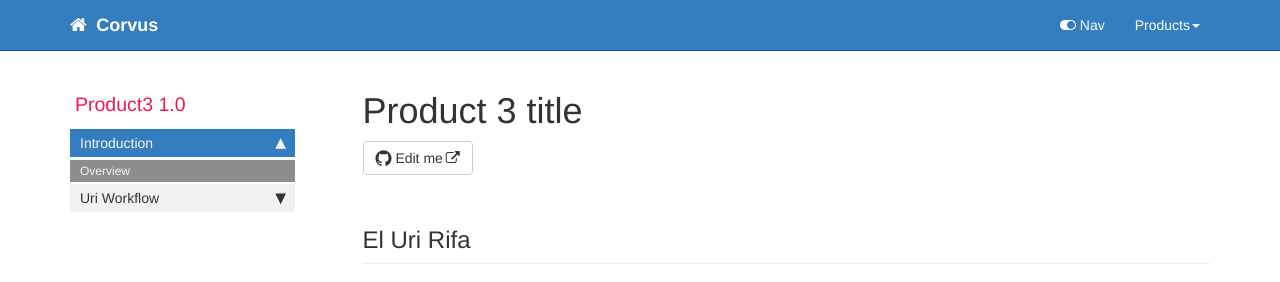
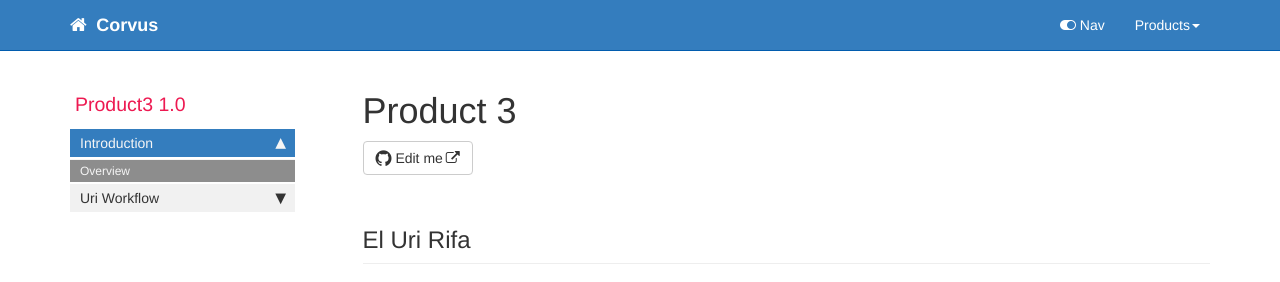
Before and after one commit to UAFS/CorvusRepositorio, a Jekyll site: the page built from pages/product3/p3_landing_page.html, in a window 1280 px wide. Shown: the top 282 px of the page. Built offline with Jekyll 4.4.1, drawn with Linux system fonts in a browser that asks for light colours; comment, search, counter and statistics services are not loaded.

Commit message:
product 3 fix

```diff
--- a/_data/topnav.yml
+++ b/_data/topnav.yml
@@ -30,7 +30,7 @@ topnav_dropdowns:
           url: /p1_landing_page.html
         - title: Product 2
           url: /p2_landing_page.html
-        - title: Puerto del Indio
+        - title: Product 3
           url: /p3_landing_page.html
 
 # Copyright 2021 Google LLC
--- a/pages/product3/p3_landing_page.html
+++ b/pages/product3/p3_landing_page.html
@@ -1,5 +1,5 @@
 ---
-title: Product 3 title
+title: Product 3
 keywords: mydoc
 sidebar: product3_sidebar
 toc: false
```
